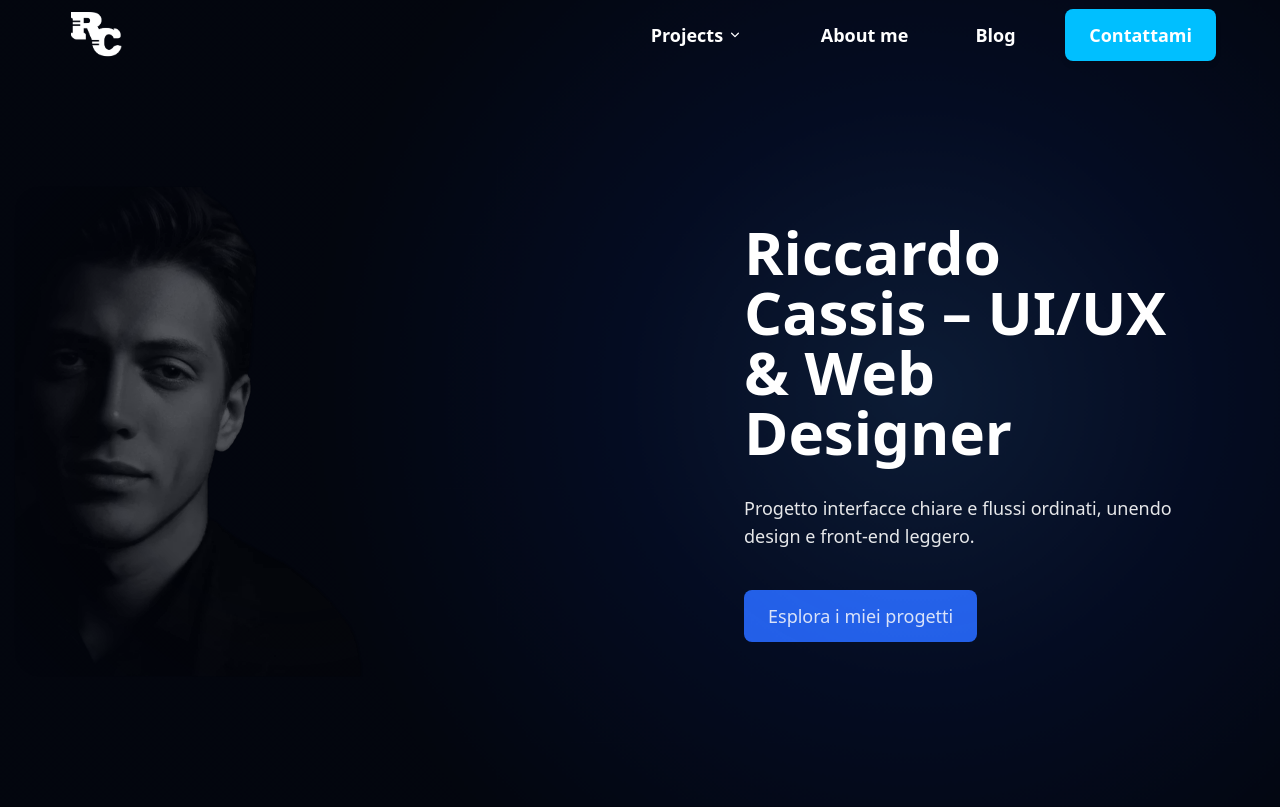
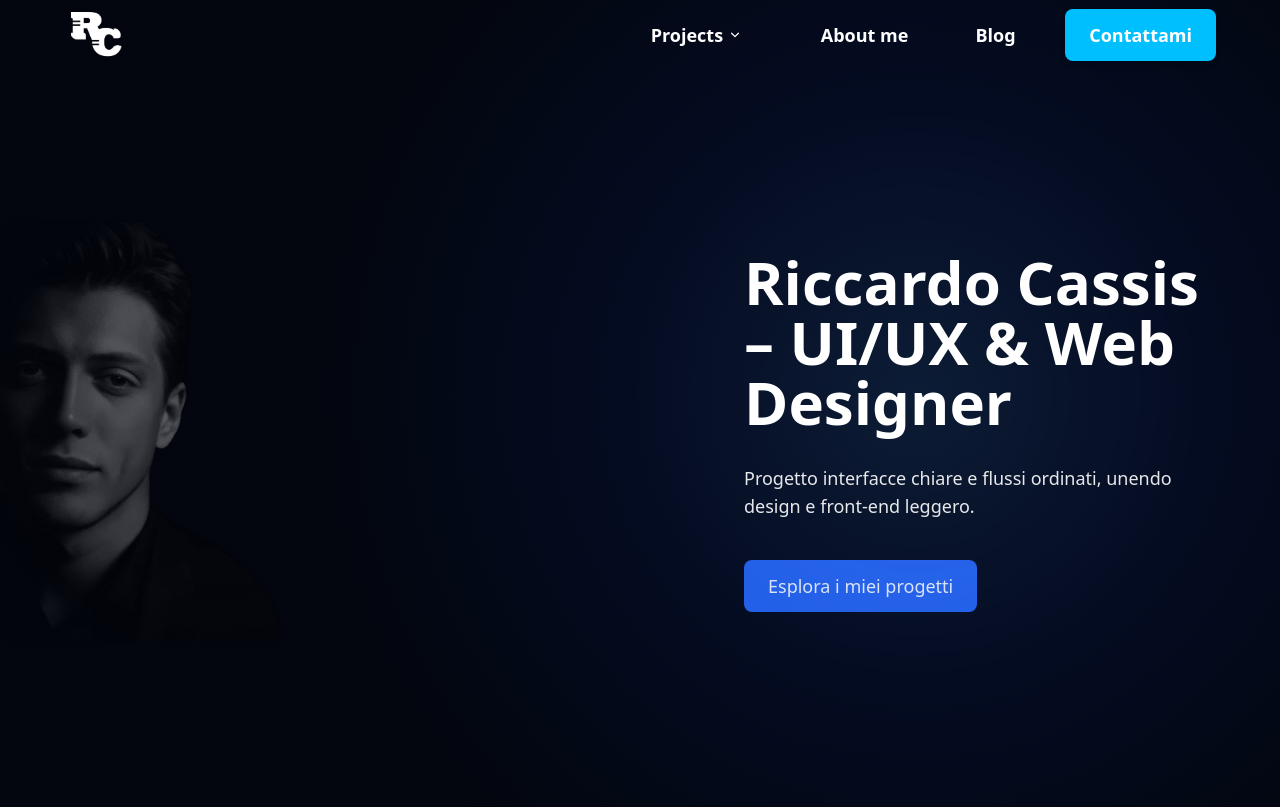
Before and after one commit to Riccardocassis/personal-website-v2, a Vue app: page / in a window 1280 px wide. Shown: the top 807 px of the page. Built offline with nearby package versions, Linux system fonts and the light colour scheme.

Commit message:
Aggiorna il layout della sezione hero: modifica le dimensioni dell'immagine e il titolo per una migliore leggibilità; migliora l'allineamento del testo e il padding per una coesione visiva ottimale.

```diff
--- a/src/components/hero.vue
+++ b/src/components/hero.vue
@@ -1,6 +1,5 @@
 <template>
   <section aria-labelledby="hero-title" class="relative w-full bg-black">
-    <!-- Full-bleed radial gradient layer for the hero (soft, behind content) -->
     <div
       ref="gradientRef"
       class="absolute inset-0 pointer-events-none z-0"
@@ -13,11 +12,11 @@
         <!-- IMAGE: mobile on top, desktop on the left -->
         <div class="order-1 md:col-span-6 flex items-center justify-center md:justify-start">
           <div class="relative w-full flex justify-center md:justify-start">
-            <div class="w-full md:w-[75%] lg:w-[65%]">
+            <div class="w-[86%] md:w-[45%]">
               <img
                 src="../assets/hero-riccardo.webp"
                 alt="Portrait of Riccardo Cassis"
-                class="w-full h-auto object-cover rounded-3xl brightness-[1.2] contrast-105 opacity-95 transform scale-105 relative z-30"
+                class="w-full h-auto object-cover rounded-3xl brightness-[1.2] contrast-105 opacity-95 transform scale-105 md:scale-[1.3] relative z-30"
                 style="mask-image: radial-gradient(circle at 68% 50%, rgba(0,0,0,0.95) 45%, rgba(0,0,0,0.6) 65%, transparent 100%); -webkit-mask-image: radial-gradient(circle at 68% 50%, rgba(0,0,0,0.95) 45%, rgba(0,0,0,0.6) 65%, transparent 100%);"
               />
             </div>
@@ -27,16 +26,16 @@
         <!-- TEXT: desktop on the right -->
         <div class="order-2 md:col-span-6 flex items-center">
           <div class="w-full text-white pr-6 md:pr-20 pl-0 md:pl-12 lg:pl-20">
-            <div class="max-w-xl md:max-w-xl lg:max-w-xl">
+            <div class="max-w-xl md:max-w-xl lg:max-w-xl md:text-left text-center">
               <h1 ref="titleRef" id="hero-title" class="text-3xl md:text-5xl lg:text-6xl font-extrabold leading-tight">
-                Riccardo Cassis – UI/UX & Web Designer
+                <span class="whitespace-nowrap">Riccardo Cassis</span> – UI/UX &amp; Web Designer
               </h1>
 
-              <p ref="subtitleRef" class="mt-8 text-base md:text-lg text-white/90 max-w-md md:max-w-xl leading-relaxed">
+              <p ref="subtitleRef" class="mt-8 text-base md:text-lg text-white/90 max-w-md md:max-w-xl leading-relaxed mx-auto md:mx-0">
                 Progetto interfacce chiare e flussi ordinati, unendo design e front-end leggero.
               </p>
 
-              <div class="mt-10">
+              <div class="mt-10 flex justify-center md:justify-start">
                 <RouterLink
                   to="/projects"
                   ref="ctaRef"
@@ -48,7 +47,6 @@
             </div>
           </div>
         </div>
-
       </div>
     </div>
   </section>
```
